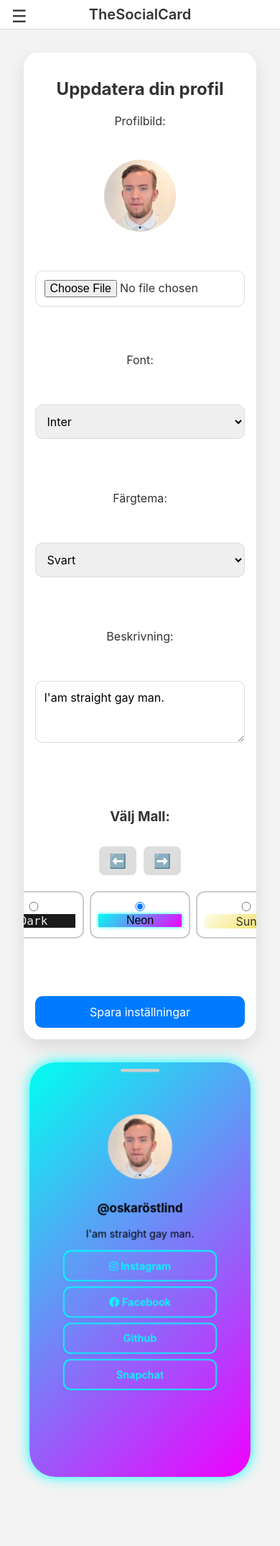
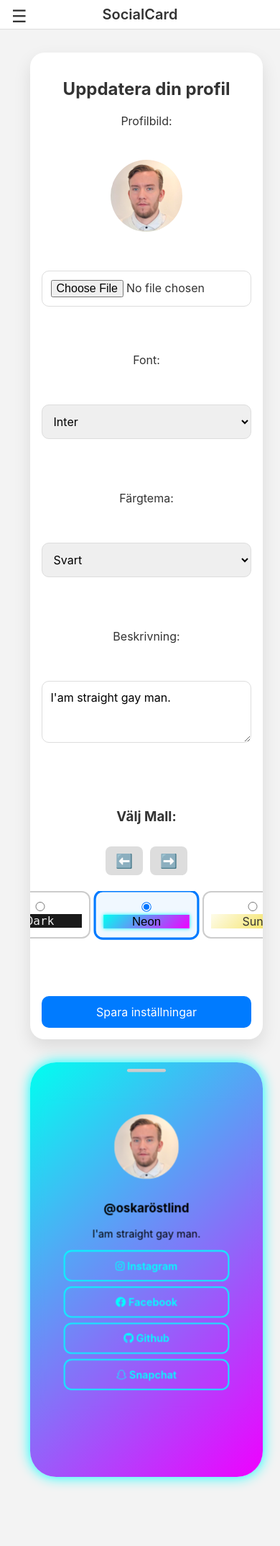
Before and after one commit to oskarandreassen/TheSocialCard2Live, a Flask app: page /themes in a window 390 px wide. Shown: the whole page at 72% size. Run offline with Flask 3, Linux system fonts and the light colour scheme; a user stored in the database is signed in.

Commit message:
permanent render db, med lite js fixes

```diff
--- a/static/css/mobile.css
+++ b/static/css/mobile.css
@@ -122,14 +122,17 @@
     padding: 1rem !important;
     overflow-x: hidden !important;
   }
-  .settings-layout.right-preview > .mobile-preview {
-    margin: 1rem auto 0 !important;
-    transform: scale(0.9);
-    transform-origin: top center;
-    padding: 1rem;
-    width: 100%;
-    max-width: none;
-  }
+    .settings-layout.right-preview .mobile-preview {
+      margin-top: 1rem;
+      margin-left: auto;
+      margin-right: auto;
+      transform: scale(0.9);
+      transform-origin: top center;
+      padding: 1rem;
+      width: 360px;   /* om du vill ha samma absoluta bredd */
+      height: 640px;  /* om du vill ha samma absoluta höjd */
+      box-sizing: border-box;
+    }
 
   /* ─── 6) Mobile Preview Buttons (layout only) ─────────────────────── */
   .settings-layout.right-preview .mobile-preview .link-button {
--- a/static/css/style.css
+++ b/static/css/style.css
@@ -326,8 +326,8 @@ button:hover {
 .dashboard-layout {
   display: flex;
   flex-wrap: wrap;
-  justify-content: space-between;
-  gap: 40px;
+  justify-content: center;
+  gap: 160px;
   padding: 30px;
 }
 
@@ -386,6 +386,20 @@ body.neon    { background: linear-gradient(to right,#0f0c29,#302b63,#24243e); co
 body.sun     { background: linear-gradient(to bottom,#fffbd5,#f9c667); }
 body.graffiti{ background: url('/static/bg-graffiti.jpg') center/cover no-repeat; background-size: cover; color: #fff; }
 body.rainbow { background: linear-gradient(90deg,red,orange,yellow,green,blue,indigo,violet); color: #fff; }
+
+/* --- Desktop-preview (samma färg på knappar i mobilen) --- */
+.mobile-preview.default  .link-button { background: #007bff;           color: #fff;   box-shadow: none; }
+.mobile-preview.elegant  .link-button { background: #ddd;             color: #333;   box-shadow: none; }
+.mobile-preview.dark     .link-button { background: #1c1c1c;          color: #f9f9f9; box-shadow: none; }
+.mobile-preview.neon     .link-button { background: none;             border: 2px solid #0ff;  color: #0ff;    box-shadow: none; }
+.mobile-preview.sun      .link-button { background: #f9c667;          color: #333;   box-shadow: none; }
+.mobile-preview.graffiti .link-button { background: rgba(255,255,255,0.2); color: #fff; box-shadow: none; }
+.mobile-preview.rainbow  .link-button {
+  background: none;
+  background-image: linear-gradient(90deg,red,orange,yellow,green,blue,indigo,violet);
+  color: #fff;
+  box-shadow: none;
+}
 
 /* ==========================================================================
    14. Public-profile (specialutseende)
--- a/templates/base.html
+++ b/templates/base.html
@@ -21,7 +21,7 @@
       <button class="hamburger" aria-label="Öppna meny">☰</button>
 
       <!-- 2) Logotyp / Titel -->
-      <div class="nav-logo">TheSocialCard</div>
+      <div class="nav-logo">SocialCard</div>
 
       <!-- 3) Menylänkar (desktop‐vy) -->
         <ul class="nav-links">
--- a/templates/profile_settings.html
+++ b/templates/profile_settings.html
@@ -19,19 +19,19 @@
       <!-- Font -->
       <label for="font_family">Font:</label><br>
       <select name="font_family" id="fontSelect">
-                <option value="Inter" {% if user.font_family == 'Inter' %}selected{% endif %}>Inter</option>
-                <option value="Segoe UI" {% if user.font_family == 'Segoe UI' %}selected{% endif %}>Segoe UI</option>
-                <option value="Roboto" {% if user.font_family == 'Roboto' %}selected{% endif %}>Roboto</option>
-                <option value="Georgia" {% if user.font_family == 'Georgia' %}selected{% endif %}>Georgia</option>
+        <option value="Inter"     {% if user.font_family == 'Inter'     %}selected{% endif %}>Inter</option>
+        <option value="Segoe UI"  {% if user.font_family == 'Segoe UI'  %}selected{% endif %}>Segoe UI</option>
+        <option value="Roboto"    {% if user.font_family == 'Roboto'    %}selected{% endif %}>Roboto</option>
+        <option value="Georgia"   {% if user.font_family == 'Georgia'   %}selected{% endif %}>Georgia</option>
       </select><br><br>
 
       <!-- Färgtema -->
       <label for="theme_color">Färgtema:</label><br>
       <select name="theme_color" id="colorSelect">
-                <option value="blue" {% if user.theme_color == 'blue' %}selected{% endif %}>Blå</option>
-                <option value="black" {% if user.theme_color == 'black' %}selected{% endif %}>Svart</option>
-                <option value="pink" {% if user.theme_color == 'pink' %}selected{% endif %}>Rosa</option>
-                <option value="green" {% if user.theme_color == 'green' %}selected{% endif %}>Grön</option>
+        <option value="blue"   {% if user.theme_color == 'blue'   %}selected{% endif %}>Blå</option>
+        <option value="black"  {% if user.theme_color == 'black'  %}selected{% endif %}>Svart</option>
+        <option value="pink"   {% if user.theme_color == 'pink'   %}selected{% endif %}>Rosa</option>
+        <option value="green"  {% if user.theme_color == 'green'  %}selected{% endif %}>Grön</option>
         <option value="purple" {% if user.theme_color == 'purple' %}selected{% endif %}>Lila</option>
       </select><br><br>
 
@@ -42,15 +42,16 @@
       <!-- Template-väljare -->
       <h3>Välj Mall:</h3>
       <div class="template-nav">
-                <button type="button" onclick="prevTemplate()">⬅️</button>
-                <button type="button" onclick="nextTemplate()">➡️</button>
+        <button id="prevBtn" type="button">⬅️</button>
+        <button id="nextBtn" type="button">➡️</button>
       </div>
 
       <div class="template-slider" id="template-slider">
-                {% for name in ['default', 'elegant', 'dark', 'neon', 'sun', 'graffiti', 'rainbow'] %}
+        {% for name in ['default','elegant','dark','neon','sun','graffiti','rainbow'] %}
         <label class="template-card {{ name }}" data-name="{{ name }}">
-                    <input type="radio" name="template" value="{{ name }}" {% if user.template == name %}checked{% endif %}>
-                    <div class="preview">{{ name | capitalize }}</div>
+          <input type="radio" name="template" value="{{ name }}"
+                 {% if user.template == name %}checked{% endif %}>
+          <div class="preview">{{ name|capitalize }}</div>
         </label>
         {% endfor %}
       </div>
@@ -60,23 +61,30 @@
     </form>
   </div>
 
-    <!-- 📱 Mobilpreview -->
-    <div class="mobile-preview {{ user.template }}" id="mobilePreview">
-        <div class="profile-card transparent" id="previewCard">
-            <img src="{{ url_for('static', filename=user.profile_image or 'default-profile.png') }}" class="profile-img" id="previewImg">
-            <h3 id="previewUsername">@{{ user.username }}</h3>
+  <!-- 📱 Mobilpreview & Desktoppreview -->
+  {% set visible_links = user.links | selectattr('is_visible') | list %}
+  {% for preview_side in ['mobile-only','desktop-only'] %}
+  <div class="{{ preview_side }}">
+    <div class="mobile-preview {{ user.template }}" id="preview-{{ preview_side }}">
+      <div class="profile-card transparent">
+        <img src="{{ url_for('static', filename=user.profile_image or 'default-profile.png') }}"
+             class="profile-img">
+        <h3>@{{ user.username }}</h3>
         <p id="previewBio">{{ user.bio or "Ingen beskrivning ännu." }}</p>
 
-            {% set visible_links = user.links | selectattr('is_visible') | list %}
         {% if visible_links %}
-            <div class="links" id="previewLinks">
+        <div class="links" id="previewLinks-{{ preview_side }}">
           {% for link in visible_links %}
             {% set icon = "" %}
-                    {% if "instagram" in link.url %}{% set icon = "fab fa-instagram" %}
-                    {% elif "facebook" in link.url %}{% set icon = "fab fa-facebook" %}
-                    {% elif "linkedin" in link.url %}{% set icon = "fab fa-linkedin" %}
-                    {% elif "youtube" in link.url %}{% set icon = "fab fa-youtube" %}
-                    {% elif "twitter" in link.url %}{% set icon = "fab fa-twitter" %}{% endif %}
+            {% if "instagram" in link.url %}   {% set icon = "fab fa-instagram" %}
+            {% elif "facebook"  in link.url %}  {% set icon = "fab fa-facebook" %}
+            {% elif "linkedin"  in link.url %}  {% set icon = "fab fa-linkedin" %}
+            {% elif "youtube"   in link.url %}  {% set icon = "fab fa-youtube" %}
+            {% elif "twitter"   in link.url %}  {% set icon = "fab fa-twitter" %}
+            {% elif "snapchat"  in link.url %}  {% set icon = "fab fa-snapchat" %}
+            {% elif "github"    in link.url %}  {% set icon = "fab fa-github" %}
+            {% elif "tiktok"    in link.url %}  {% set icon = "fab fa-tiktok" %}
+            {% endif %}
             <a class="link-button {{ user.template }}" href="#" onclick="return false;">
               {% if icon %}<i class="{{ icon }}"></i>{% endif %} {{ link.label }}
             </a>
@@ -88,48 +96,64 @@
       </div>
     </div>
   </div>
+  {% endfor %}
 
-<!-- 🔁 Live preview JS + SKROLLA TILL MITTEN -->
+</div>
+
+<!-- 🔁 Live preview JS + scrollIntoView för slider -->
 <script>
 document.addEventListener('DOMContentLoaded', () => {
-    // 1) Element­referenser
   const slider            = document.getElementById('template-slider');
-    const prevBtn           = document.querySelector('button[onclick="prevTemplate()"]');
-    const nextBtn           = document.querySelector('button[onclick="nextTemplate()"]');
-    const previewContainer  = document.getElementById('mobilePreview');
+  const prevBtn           = document.getElementById('prevBtn');
+  const nextBtn           = document.getElementById('nextBtn');
+  // Plocka ut både mobil- och desktop-preview
+  const previewContainers = Array.from(document.querySelectorAll('.mobile-preview'));
   const previewBio        = document.getElementById('previewBio');
   const fontField         = document.getElementById('fontSelect');
   const colorField        = document.getElementById('colorSelect');
   const bioField          = document.getElementById('bioInput');
 
-    // Hjälpfunktion: alla kort i slidern
   const cards = () => Array.from(slider.querySelectorAll('.template-card'));
 
-    // 2) Swipe-slider: flytta element så att valt kort hamnar i mitten
-    function centerSliderOn(card) {
-      const all       = cards();
-      const centerIdx = Math.floor(all.length/2);
-      let idx         = all.indexOf(card);
-      if (idx === -1) return;
-      while (idx > centerIdx) {
-        slider.appendChild(all.shift());
-        idx--;
-      }
-      while (idx < centerIdx) {
-        slider.insertBefore(all.pop(), slider.firstChild);
-        idx++;
+  // Scrolla så att valt kort hamnar mitt i synfältet
+  function updateSlider() {
+    const checkedCard = slider.querySelector('input:checked')?.closest('.template-card');
+    if (checkedCard) {
+      checkedCard.scrollIntoView({ behavior: 'smooth', inline: 'center' });
     }
   }
 
-    function updateSlider() {
-      const all     = cards();
-      const checked = all.find(c => c.querySelector('input').checked);
-      if (checked) centerSliderOn(checked);
+  // Uppdatera alla previews (mobil + desktop)
+  function updatePreviewStyles() {
+    const theme = slider.querySelector('input:checked').value;
+    previewContainers.forEach(pc => {
+      pc.className       = 'mobile-preview ' + theme;
+      pc.style.fontFamily= fontField.value;
+      pc.style.color     = colorField.value;
+    });
+    previewBio.innerText = bioField.value || "Ingen beskrivning ännu.";
   }
 
-    // Knappar för prev/next
+  // Aktiv klass på det valda kortet
+  function updateActiveCard() {
+    cards().forEach(card => {
+      card.classList.toggle(
+        'active',
+        card.querySelector('input').checked
+      );
+    });
+  }
+
+  // Kör alla uppdateringar
+  function updateAll() {
+    updateSlider();
+    updatePreviewStyles();
+    updateActiveCard();
+  }
+
+  // Prev/Next-knappar
   prevBtn.addEventListener('click', () => {
-      slider.insertBefore(slider.lastElementChild, slider.firstChild);
+    slider.insertBefore(slider.lastElementChild, slider.firstElementChild);
     const all = cards();
     all[Math.floor(all.length/2)].querySelector('input').checked = true;
     updateAll();
@@ -141,7 +165,7 @@
     updateAll();
   });
 
-    // Klick på kort ska välja det och centrera
+  // Klick på kort
   slider.addEventListener('click', e => {
     const card = e.target.closest('.template-card');
     if (!card) return;
@@ -149,34 +173,29 @@
     updateAll();
   });
 
-    // 3) Live-preview: tema‐klass, font, färg & bio
-    function updatePreviewStyles() {
-      // Tema‐klass på containern
-      const theme = slider.querySelector('input:checked').value;
-      previewContainer.className = 'mobile-preview ' + theme;
-
-      // Font‐familj & textfärg
-      previewContainer.style.fontFamily = fontField.value;
-      previewContainer.style.color      = colorField.value;
-
-      // Bio‐text
-      previewBio.innerText = bioField.value || "Ingen beskrivning ännu.";
-    }
-
-    // Slå ihop allt i en uppdaterings­funktion
-    function updateAll() {
-      updateSlider();
-      updatePreviewStyles();
-    }
-
-    // Koppla live-preview-lyssnare
+  // Live‐preview vid input‐ändringar
   fontField.addEventListener('change', updatePreviewStyles);
   colorField.addEventListener('change', updatePreviewStyles);
-    bioField.addEventListener('input',  updatePreviewStyles);
+  bioField.addEventListener('input',   updatePreviewStyles);
 
-    // Init vid sidladdning
+  // Init
   updateAll();
 });
 </script>
 
+<style>
+  /* Mobilvy (≤600px): göm det desktop-preview */
+  @media only screen and (max-width: 600px) {
+    .desktop-only { display: none !important; }
+    .mobile-only  { display: block !important; }
+  }
+
+  /* Desktopvy (≥601px): göm det mobil-preview */
+  @media only screen and (min-width: 601px) {
+    .mobile-only  { display: none !important; }
+    .desktop-only { display: block !important; }
+  }
+</style>
+
+
 {% endblock %}
```
Also changed, not shown: migrations/versions/b0f226e4f859_initial_tables.py (added, +52 -0 lines), templates/dashboard.html (+15 -3 lines), templates/public_profile.html (+17 -5 lines), instance/users.db. Lines whose indentation alone changed are shown as unchanged.
